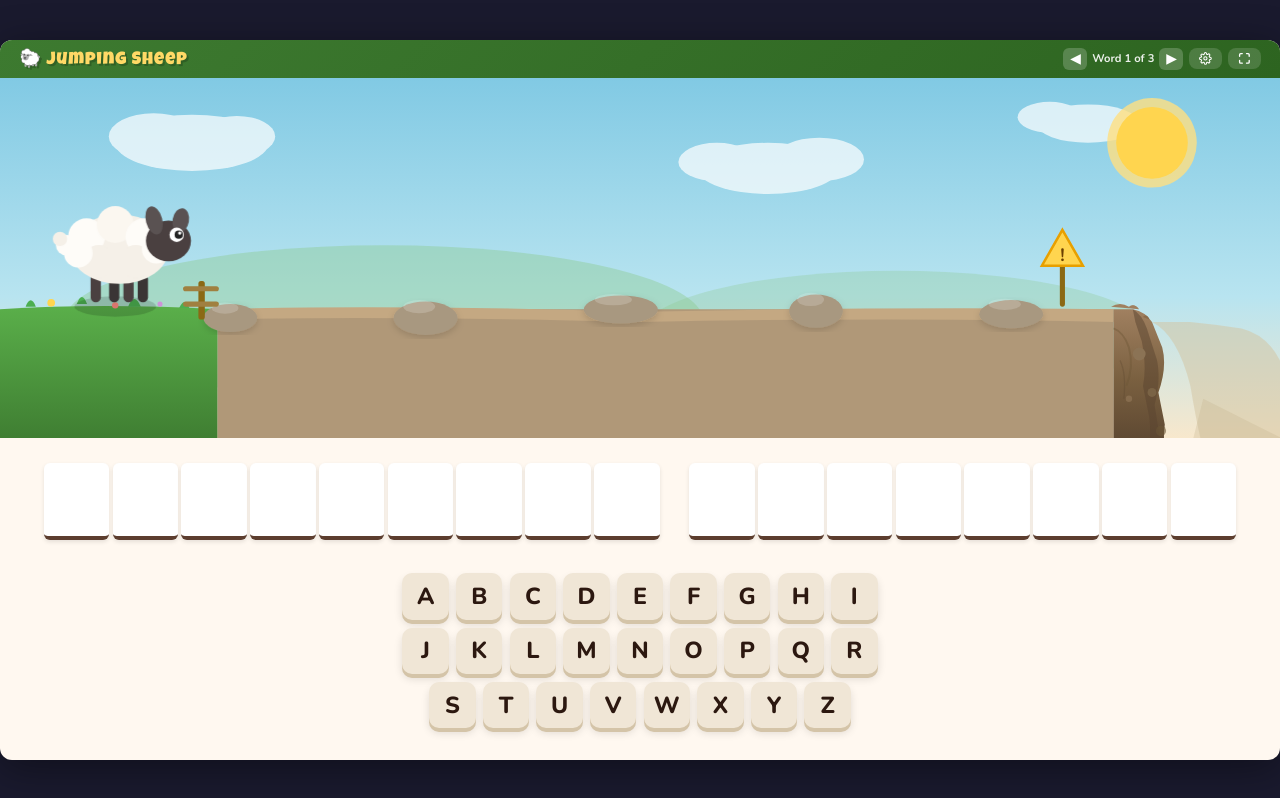
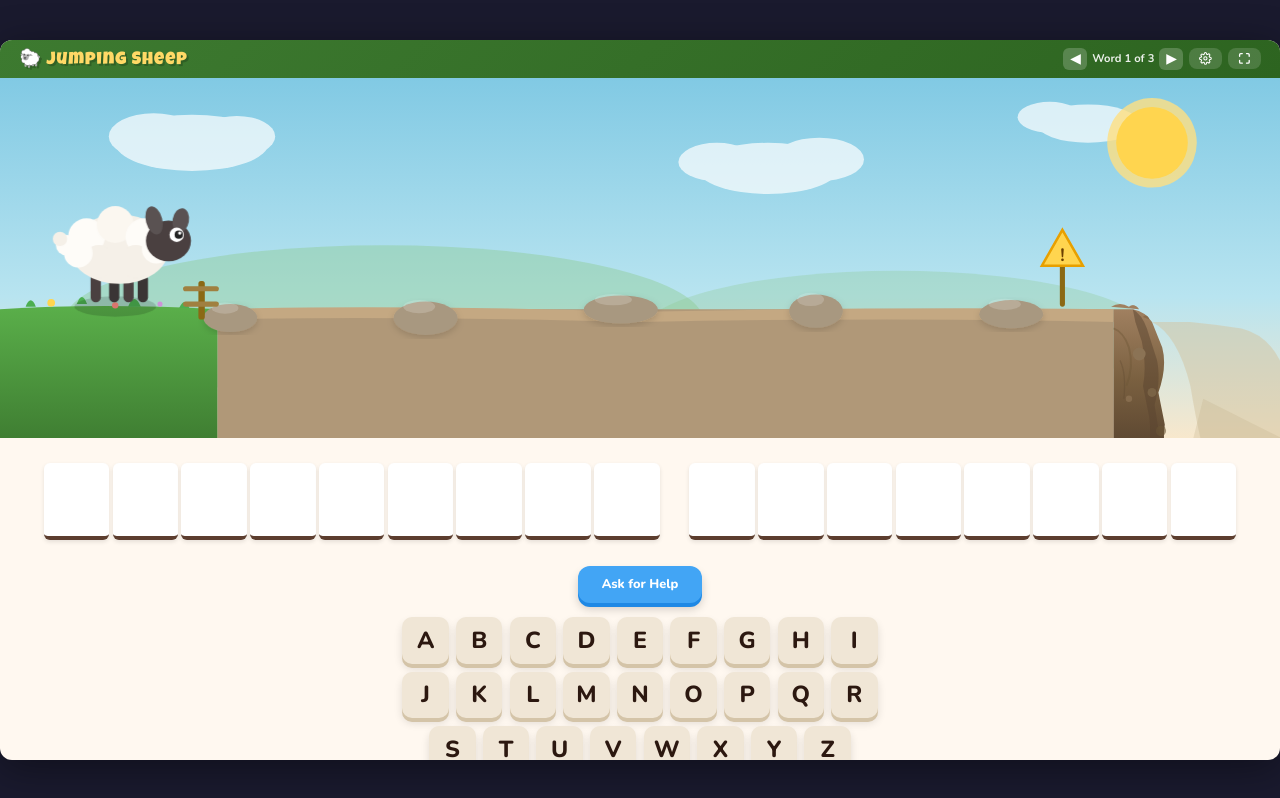
Before and after one commit to kuribro4eva/jumping-sheep, a React (Vite) app: page / in a window 1280 px wide. Both pictures are taken after a click on the button "PLAY". Built offline with nearby package versions, Linux system fonts and the light colour scheme.

Commit message:
Add Ask for Help random letter reveal with distinct tile styling

```diff
--- a/src/game.jsx
+++ b/src/game.jsx
@@ -217,6 +217,11 @@ const CSS = `
   border-bottom-color: var(--green-safe);
   transform: scale(1.05);
 }
+.letter-tile.help-revealed {
+  background: #E3F2FD;
+  border-bottom-color: #42A5F5;
+  color: #0D47A1;
+}
 .word-spacer { width: clamp(12px, 2.1vmin, 28px); }
 
 .keyboard-area {
@@ -228,6 +233,24 @@ const CSS = `
   gap: clamp(6px, 1vmin, 12px);
   flex: 1 1 0;
   justify-content: center;
+}
+.help-row {
+  width: 100%;
+  display: flex;
+  justify-content: center;
+  margin-bottom: clamp(4px, 0.8vmin, 10px);
+}
+.help-btn {
+  background: #42A5F5;
+  color: white;
+  box-shadow: 0 4px 0 #1E88E5, 0 6px 10px rgba(0,0,0,0.18);
+}
+.help-btn:disabled {
+  background: #B0BEC5;
+  color: #ECEFF1;
+  box-shadow: 0 2px 0 #90A4AE;
+  cursor: default;
+  transform: none;
 }
 .kb-row { display: flex; gap: clamp(5px, 0.9vmin, 12px); justify-content: center; }
 .kb-key {
@@ -658,6 +681,7 @@ export default function JumpingSheep() {
   const [gameState, setGameState] = useState("playing");
   const [currentWord, setCurrentWord] = useState("");
   const [guessedLetters, setGuessedLetters] = useState(new Set());
+  const [helpLetters, setHelpLetters] = useState(new Set());
   const [wrongCount, setWrongCount] = useState(0);
   const [showSettings, setShowSettings] = useState(false);
   const [wordIndex, setWordIndex] = useState(0);
@@ -739,6 +763,7 @@ export default function JumpingSheep() {
     setWordIndex(wrappedIndex);
     setCurrentWord(theSet.words[wrappedIndex]);
     setGuessedLetters(new Set());
+    setHelpLetters(new Set());
     setWrongCount(0);
     setGameState("playing");
     resetSheep(diff);
@@ -814,6 +839,32 @@ export default function JumpingSheep() {
     },
     [guessedLetters, gameState, currentWord, wrongCount, data, triggerListen, triggerWin]
   );
+  const handleAskHelp = useCallback(() => {
+    if (gameState !== "playing" || !currentWord) return;
+
+    const wordLetters = currentWord.toUpperCase().replace(/[^A-Z]/g, "");
+    const candidates = [...new Set(wordLetters.split(""))].filter((l) => !guessedLetters.has(l));
+    if (candidates.length === 0) return;
+
+    const letter = candidates[Math.floor(Math.random() * candidates.length)];
+    const newGuessed = new Set(guessedLetters);
+    newGuessed.add(letter);
+    setGuessedLetters(newGuessed);
+
+    setHelpLetters((prev) => {
+      const next = new Set(prev);
+      next.add(letter);
+      return next;
+    });
+
+    const allGuessed = [...new Set(wordLetters.split(""))].every((l) => newGuessed.has(l));
+    if (allGuessed) {
+      setGameState("won");
+      triggerWin();
+    } else {
+      triggerListen();
+    }
+  }, [gameState, currentWord, guessedLetters, triggerListen, triggerWin]);
 
   const nextWord = () => goToWord(wordIndex + 1);
   const prevWord = () => goToWord(wordIndex - 1);
@@ -856,8 +907,9 @@ export default function JumpingSheep() {
         {word.split("").map((ch, ci) => {
           const isLetter = /[A-Z]/.test(ch);
           const revealed = isLetter && guessedLetters.has(ch);
+          const helpRevealed = revealed && helpLetters.has(ch);
           return (
-            <span key={`${wi}-${ci}`} className={`letter-tile ${revealed ? "revealed" : ""}`}>
+            <span key={`${wi}-${ci}`} className={`letter-tile ${revealed ? "revealed" : ""} ${helpRevealed ? "help-revealed" : ""}`}>
               {isLetter ? (revealed || gameState === "lost" ? ch : "") : ch}
             </span>
           );
@@ -867,6 +919,8 @@ export default function JumpingSheep() {
   };
 
   const wordLettersSet = new Set(currentWord.toUpperCase().replace(/[^A-Z]/g, "").split(""));
+  const helpCandidates = [...wordLettersSet].filter((letter) => !guessedLetters.has(letter));
+  const canAskHelp = screen === "playing" && gameState === "playing" && helpCandidates.length > 0;
 
   return (
     <div className="game-root" ref={rootRef}>
@@ -925,6 +979,11 @@ export default function JumpingSheep() {
             </div>
             <div className="word-area">{renderWord()}</div>
             <div className="keyboard-area">
+              <div className="help-row">
+                <button className="overlay-btn help-btn" onClick={handleAskHelp} disabled={!canAskHelp}>
+                  Ask for Help
+                </button>
+              </div>
               {KB_ROWS.map((row, ri) => (
                 <div className="kb-row" key={ri}>
                   {row.map((letter) => {
```
